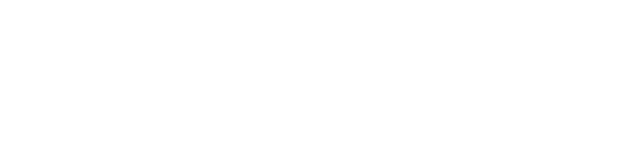
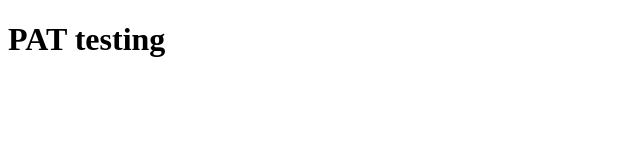
Before and after one commit to dpgraham4401/haztrakjs, a website: page index.html in a window 1280 px wide. Shown: the whole page, without its empty margins (0-640 px from the left). Drawn offline with Linux system fonts and the light colour scheme.

Commit message:
PAT testing

```diff
--- a/index.html
+++ b/index.html
@@ -2,5 +2,6 @@
 <html>
     <body>
 
+        <h1> PAT testing </h1>
     </body>
 </html>
```
